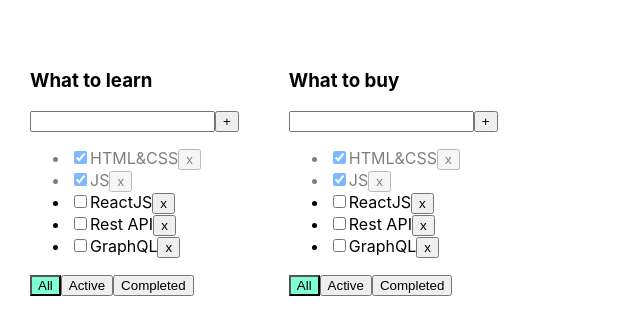
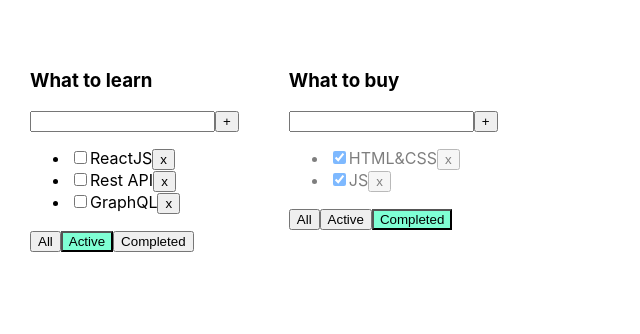
Before and after one commit to IJTINK7/Practice, a React (Create React App) app: page / in a window 1280 px wide. Shown: the top 334 px of the page, without its empty margins (0-640 px from the left). Built offline with nearby package versions, Linux system fonts and the light colour scheme.

Commit message:
Fixing "changeFilter" function

```diff
--- a/src/App.tsx
+++ b/src/App.tsx
@@ -12,10 +12,12 @@ type TodolistsType = {
 }
 
 function App() {
+	let todolistID1 = v1();
+	let todolistID2 = v1();
 
 	let [todolists, setTodolists] = useState<Array<TodolistsType>>([
-		{id: v1(), title: 'What to learn', filter: 'all'},
-		{id: v1(), title: 'What to buy', filter: 'all'},
+		{id: todolistID1, title: 'What to learn', filter: 'active'},
+		{id: todolistID2, title: 'What to buy', filter: 'completed'},
 	])
 
 	let [tasks, setTasks] = useState([
@@ -25,20 +27,16 @@ function App() {
 		{id: v1(), title: "Rest API", isDone: false},
 		{id: v1(), title: "GraphQL", isDone: false},
 	]);
-	let [filter, setFilter] = useState<FilterValuesType>("all");
-
 
 	function removeTask(id: string) {
 		// let filteredTasks = tasks.filter(t => t.id !== id);
 		// setTasks(filteredTasks);
 	}
-
 	function addTask(title: string) {
 		// let task = {id: v1(), title: title, isDone: false};
 		// let newTasks = [task, ...tasks];
 		// setTasks(newTasks);
 	}
-
 	function changeStatus(taskId: string, isDone: boolean) {
 		// let task = tasks.find(t => t.id === taskId);
 		// if (task) {
@@ -46,11 +44,8 @@ function App() {
 		// }
 		// setTasks([...tasks]);
 	}
-
-
-
-	function changeFilter(value: FilterValuesType) {
-		setFilter(value);
+	function changeFilter(todolistID: string, value: FilterValuesType) {
+		setTodolists(todolists.map(el =>el.id === todolistID ? {...el, filter: value} : el));
 	}
 
 	return (
@@ -58,14 +53,16 @@ function App() {
 			{todolists.map(el => {
 				let tasksForTodolist = tasks;
 
-				if (filter === "active") {
-					tasksForTodolist = tasks.filter(t => t.isDone);
+				if (el.filter === "active") {
+					tasksForTodolist = tasksForTodolist.filter(t => !t.isDone);
 				}
-				if (filter === "completed") {
-					tasksForTodolist = tasks.filter(t => t.isDone);
+				if (el.filter === "completed") {
+					tasksForTodolist = tasksForTodolist.filter(t => t.isDone);
 				}
 				return (
 					<TodolistAssociativeArray
+						key={el.id}
+						todolistID={el.id}
 						title={el.title}
 						tasks={tasksForTodolist}
 						removeTask={removeTask}
--- a/src/associativeArray/TodolistAssociativeArray.tsx
+++ b/src/associativeArray/TodolistAssociativeArray.tsx
@@ -8,10 +8,11 @@ type TaskType = {
 }
 
 type PropsType = {
+	todolistID: string
 	title: string
 	tasks: Array<TaskType>
 	removeTask: (taskId: string) => void
-	changeFilter: (value: FilterValuesType) => void
+	changeFilter: (todolistID: string, value: FilterValuesType) => void
 	addTask: (title: string) => void
 	changeTaskStatus: (taskId: string, isDone: boolean) => void
 	filter: FilterValuesType
@@ -42,9 +43,9 @@ export function TodolistAssociativeArray(props: PropsType) {
 		}
 	}
 
-	const onAllClickHandler = () => props.changeFilter("all");
-	const onActiveClickHandler = () => props.changeFilter("active");
-	const onCompletedClickHandler = () => props.changeFilter("completed");
+	const onAllClickHandler = () => props.changeFilter(props.todolistID, "all");
+	const onActiveClickHandler = () => props.changeFilter(props.todolistID, "active");
+	const onCompletedClickHandler = () => props.changeFilter(props.todolistID, "completed");
 
 
 	return <div>
```
